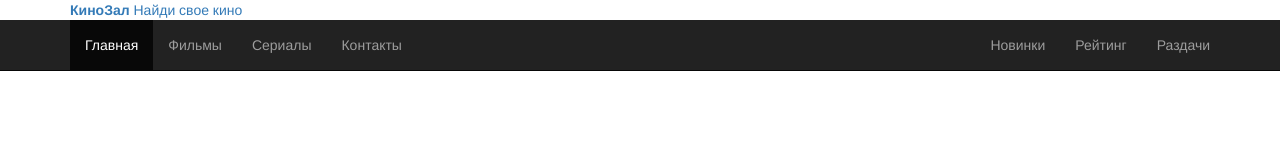
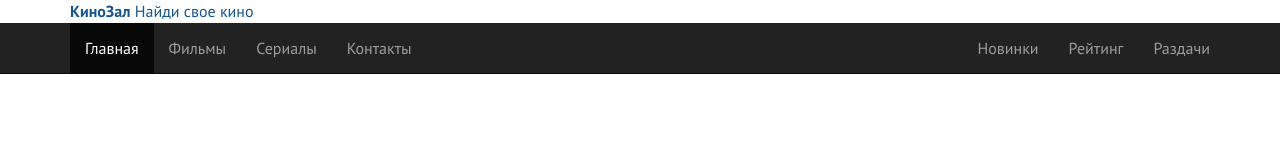
Before and after one commit to Vadim-Nikolaev/kinozal, a website: page index.html in a window 1280 px wide. Drawn offline with Linux system fonts and the light colour scheme.

Commit message:
created presets folder

```diff
--- a/assets/scss/_common.scss
+++ b/assets/scss/_common.scss
@@ -0,0 +1,19 @@
+@use "presets" as *;
+
+html {
+  font-size: $font-size;
+}
+
+body {
+  font-family: $font-main;
+  font-size: 1rem;
+}
+
+a {
+  color: $color-primary;
+  &:hover,
+  &:focus {
+    text-decoration: none;
+    color: $color-accent;
+  }
+}
--- a/assets/scss/_skin.scss
+++ /dev/null
@@ -1,17 +0,0 @@
-$color-primary: #165690;
-$color-primary-light: #517ba2;
-$color-primary-dark: #053159;
-
-$color-accent: #df8a13;
-$color-accent-light: lighten($color-accent, 15%);
-
-$color-dark: #232323;
-$color-deep-dark: darken($color-dark, 4%);
-
-$color-gray: #d5d5d5;
-$color-gray-light: lighten($color-gray, 12%);
-$color-gray-dark: darken($color-gray, 40%);
-
-$color-white: #ffffff;
-
-$color-black: #000000;
--- a/assets/scss/_variables.scss
+++ /dev/null
@@ -1,13 +0,0 @@
-$font-main: "PT Sans", sans-serif;
-$font-header: "PT Serif", serif;
-$font-size: 16px;
-
-$lg: 1200px;
-$md: 992px;
-$sm: 768px;
-$xs: 576px;
-
-$gap: 15px;
-$gap-sm: $gap * 0.5;
-$gap-md: $gap * 0.666666666;
-$gap-xl: $gap * 5.333333333333;
--- a/assets/scss/style.scss
+++ b/assets/scss/style.scss
@@ -1,15 +1,15 @@
-@import "variables";
-@import "skin";
+// @use "variables";
+// @use "skin";
 
-@import "mixins-media";
-@import "mixins";
-@import "extends";
+@use "mixins-media";
+@use "mixins";
+@use "extends";
 
-@import "bootstrap-theming";
+@use "bootstrap-theming";
 
-@import "common";
-@import "header";
-@import "main";
-@import "page";
-@import "sidebar";
-@import "footer";
+@use "common";
+@use "header";
+@use "main";
+@use "page";
+@use "sidebar";
+@use "footer";
```
Also changed, not shown: assets/css/style.css.
